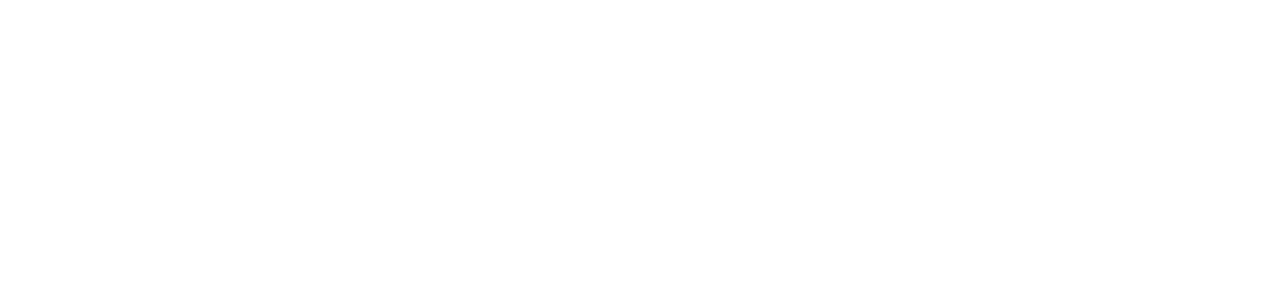
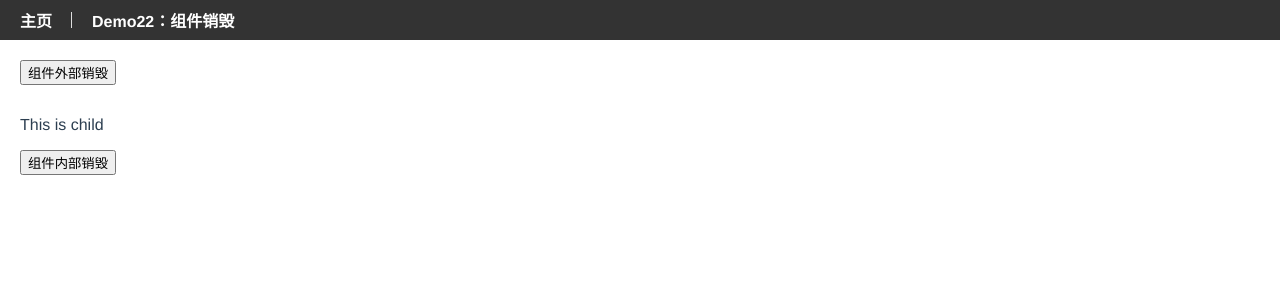
Before and after one commit to KINGMJ/vue-webpack, a Vue app: page /demo22 in a window 1280 px wide. Shown: the top 300 px of the page. Built offline with nearby package versions, Linux system fonts and the light colour scheme.

Commit message:
新增demo

```diff
--- /dev/null
+++ b/src/components/Child.vue
@@ -0,0 +1,33 @@
+<template>
+	<div>
+		<p>This is child</p>
+		<button @click="destroyComponent">组件内部销毁</button>
+	</div>
+
+</template>
+
+<script>
+    import {mapMutations} from 'vuex';
+
+    export default {
+        name: "child",
+        methods: {
+            destroyComponent: function () {
+                this.setShow(false);
+            },
+            ...mapMutations([
+                'setShow'
+            ])
+        },
+        updated: function () {
+            console.log('销毁了会执行吗?');
+        },
+        destroyed: function () {
+            console.log("组件被销毁");
+        }
+    }
+</script>
+
+<style scoped>
+
+</style>
--- a/src/router.js
+++ b/src/router.js
@@ -131,6 +131,18 @@
             name: 'demo20',
             component: ()=>import('./views/Demo20.vue'),
             meta: {title: 'Demo20：Action  的用法'}
+        },
+        {
+            path: '/demo21',
+            name: 'demo21',
+            component: ()=>import('./views/Demo21.vue'),
+            meta: {title: 'Demo21：异步组件'}
+        },
+        {
+            path: '/demo22',
+            name: 'demo22',
+            component: ()=>import('./views/Demo22.vue'),
+            meta: {title: 'Demo22：组件销毁'}
         }
     ]
 })
--- a/src/store.js
+++ b/src/store.js
@@ -9,7 +9,8 @@
         color: 'red',
         fontSize: '18px',
         hello: 'hello',
-        books: ['语文', '数学', '英语']
+        books: ['语文', '数学', '英语'],
+        show: true
     },
     getters: {
         //字母转大写
@@ -31,6 +32,9 @@
         },
         decrement(state, payload) {
             state.count -= payload.amount;
+        },
+        setShow(state, payload) {
+            state.show = payload;
         }
     },
     actions: {
--- a/src/views/Demo20.vue
+++ b/src/views/Demo20.vue
@@ -10,7 +10,7 @@
     import {mapState, mapActions} from 'vuex'
 
     export default {
-        name: "demo19",
+        name: "demo20",
         computed: {
             ...mapState([
                 'count'
--- /dev/null
+++ b/src/views/Demo21.vue
@@ -0,0 +1,31 @@
+<template>
+	<div>
+		<button @click="showChild">显示儿子</button>
+		<div v-if="show">
+			<child/>
+		</div>
+	</div>
+</template>
+
+<script>
+    export default {
+        name: "demo21",
+        data: ()=> {
+            return {
+                show: false
+            }
+        },
+        methods: {
+            showChild: function () {
+                setTimeout(()=> {
+                    this.show = true;
+                }, 1000)
+            }
+        },
+        components: {
+            'child': function (resolve) {
+                require(['@/components/Child.vue'], resolve);
+            }
+        }
+    }
+</script>
--- /dev/null
+++ b/src/views/Demo22.vue
@@ -0,0 +1,37 @@
+<template>
+	<div>
+		<button @click="destroyComponent">组件外部销毁</button>
+		<Child v-if="show"/>
+	</div>
+</template>
+
+<script>
+    import Child from '@/components/Child.vue';
+    import {mapState, mapMutations} from 'vuex';
+
+    export default {
+        name: "demo22",
+        computed: {
+            ...mapState([
+                'show'
+            ])
+        },
+        methods: {
+            destroyComponent: function () {
+                this.setShow(false);
+            },
+            ...mapMutations([
+                'setShow'
+            ])
+        },
+        components: {
+            Child
+        }
+    }
+</script>
+
+<style scoped lang="scss">
+	button {
+		margin-bottom: 15px;
+	}
+</style>
```
